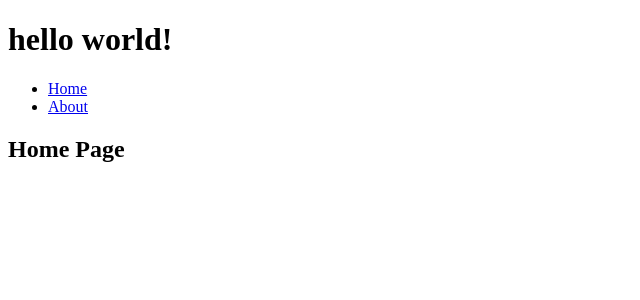
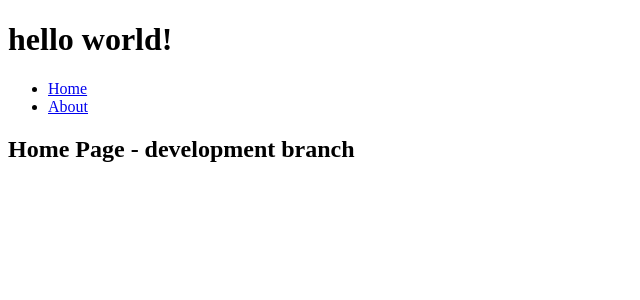
Before and after one commit to Kornil/simple-react-app, a React app: page / in a window 1280 px wide. Shown: the top 300 px of the page, without its empty margins (0-640 px from the left). Built offline with nearby package versions, Linux system fonts and the light colour scheme.

Commit message:
Example fail merge

```diff
--- a/src/containers/Home.jsx
+++ b/src/containers/Home.jsx
@@ -2,7 +2,7 @@ import React from 'react';
 
 const Home = () => (
   <div>
-    <h2>Home Page</h2>
+    <h2>Home Page - development branch</h2>
   </div>
 );
 
```
